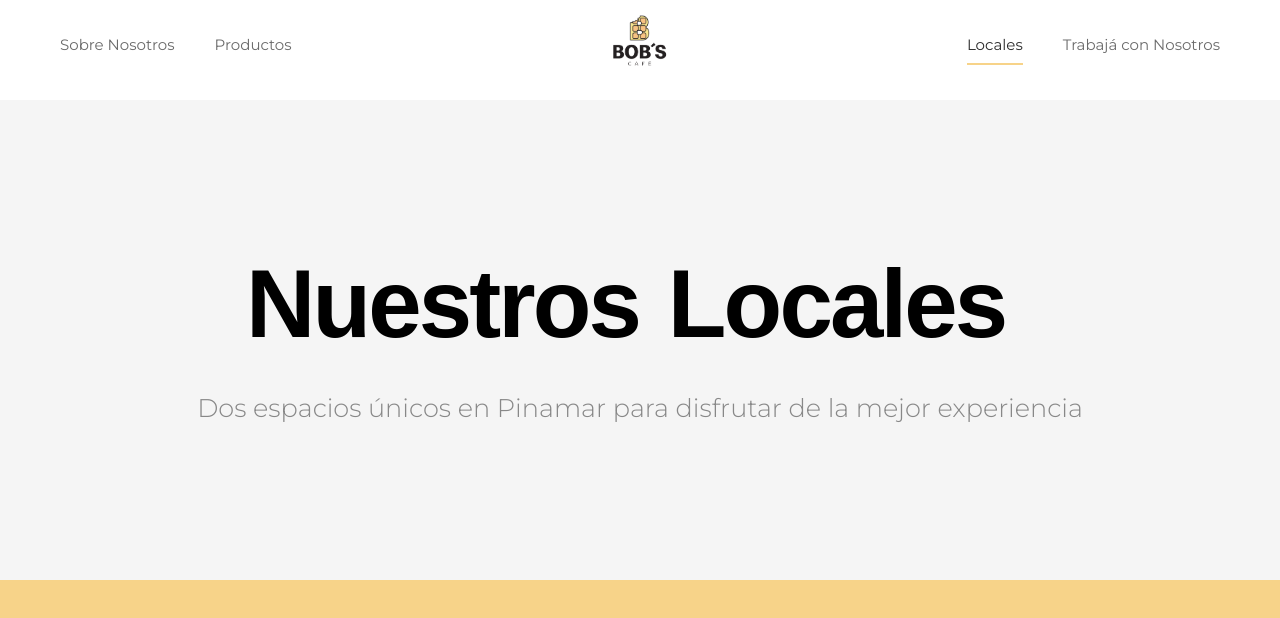
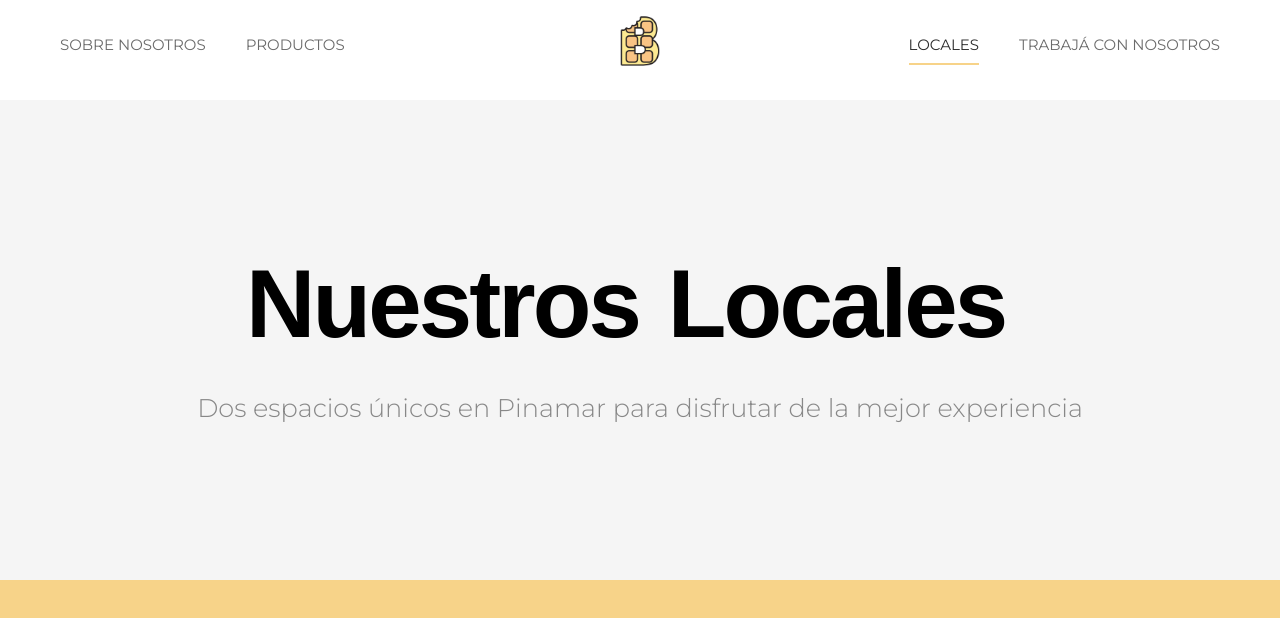
Before and after one commit to janomaciell/Bobs-Cafe-Pinamar, a React (Vite) app in the folder bobs-cafe/: page /locales in a window 1280 px wide. Shown: the top 618 px of the page. Built offline with nearby package versions, Linux system fonts and the light colour scheme.

Commit message:
cambios hechos en tiempo real con juani

```diff
--- a/bobs-cafe/index.html
+++ b/bobs-cafe/index.html
@@ -2,7 +2,7 @@
 <html lang="es">
   <head>
     <meta charset="UTF-8" />
-    <link rel="icon" type="image/png" href="/img/logobob.png" />
+    <link rel="icon" type="image/png" href="/img/logo.png" />
     <meta name="viewport" content="width=device-width, initial-scale=1.0" />
 
     <!-- Google Fonts -->
--- a/bobs-cafe/src/components/Navbar.css
+++ b/bobs-cafe/src/components/Navbar.css
@@ -55,6 +55,7 @@
   font-weight: 400;
   position: relative;
   transition: color 0.3s ease;
+  text-transform: uppercase;
 }
 
 .nav-link:hover {
--- a/bobs-cafe/src/components/Navbar.jsx
+++ b/bobs-cafe/src/components/Navbar.jsx
@@ -44,7 +44,7 @@ const Navbar = () => {
         {/* Logo Center */}
         <Link to="/" className="navbar-logo">
           <img
-            src="public/img/logobob.png"
+            src="public/img/logo.png"
             alt="Bob’s Café Logo"
             className="navbar-logo-img"
           />
--- a/bobs-cafe/src/pages/Locales.jsx
+++ b/bobs-cafe/src/pages/Locales.jsx
@@ -128,7 +128,7 @@ const Locales = () => {
                 <div className="local-detail-item">
                   <div>
                     <p className="detail-label">Horario</p>
-                    <p className="detail-value">7:00 AM - 11:00 PM • Todos los días</p>
+                    <p className="detail-value">7:00 - 23:00 • Todos los días</p>
                   </div>
                 </div>
 
```
Also changed, not shown: bobs-cafe/public/img/logo.png (added).
